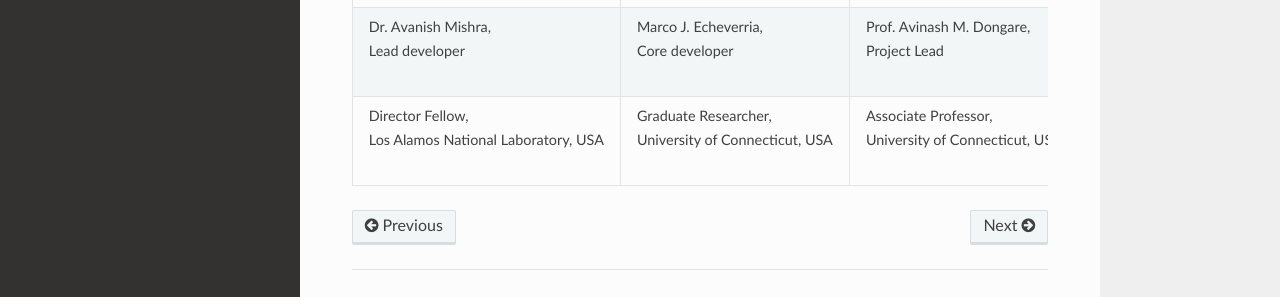
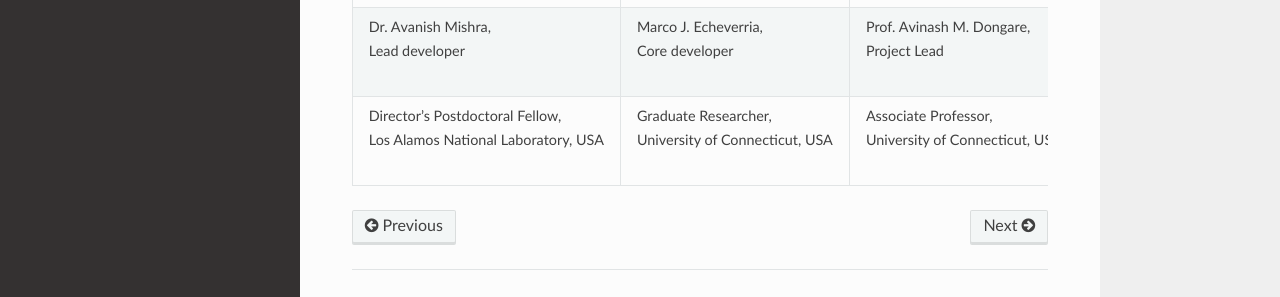
Before and after one commit to mavanish/VirTex, a Sphinx documentation site: the page built from docs/source/Teams.rst, in a window 1280 px wide. Shown: the part 408-705 px from the top of the page. Built offline with Sphinx 7.4.7 and the Read the Docs theme 2.0.0, drawn with Linux system fonts in a browser that asks for light colours; pages that are not in the unit, such as notebooks, are missing from menus.

Commit message:
Update Teams.rst

```diff
--- a/docs/source/Teams.rst
+++ b/docs/source/Teams.rst
@@ -32,7 +32,7 @@ Follwoing are inital developers of VirTex and lead authors of the respective art
      - | Prof. Avinash M. Dongare,
        | Project Lead
 
-   * - | Director Fellow,
+   * - | Director's Postdoctoral Fellow,
        | Los Alamos National Laboratory, USA
      - | Graduate Researcher,
        | University of Connecticut, USA
```
